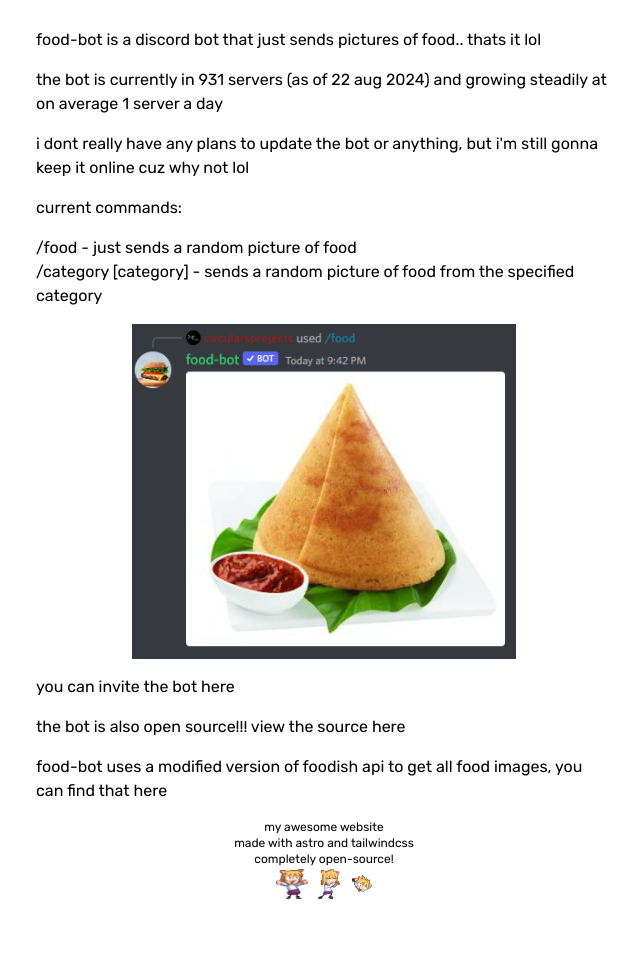
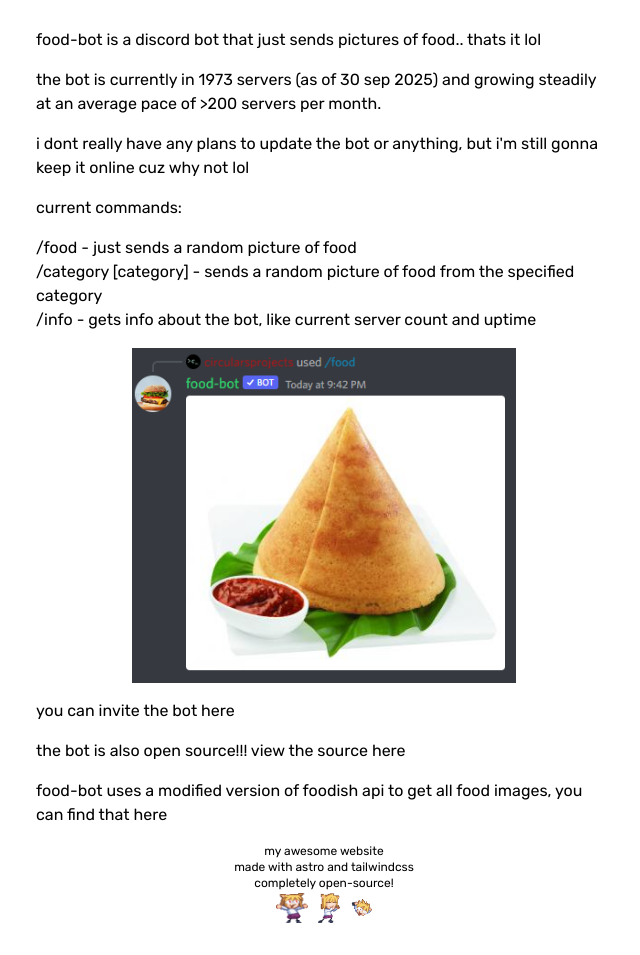
Before and after one commit to circularsprojects/circular-astro, an Astro site: page /food-bot in a window 1280 px wide. Shown: the part 92-1047 px from the top of the page, without its empty margins (316-956 px from the left). Before the commit the page ends 1023 px from the top, so only its background shows below. Built offline with nearby package versions, Linux system fonts and the light colour scheme; Astro itself is replaced by a stand-in of ours; a web font is replaced by a local one; what @catppuccin/tailwindcss would draw is missing.

Commit message:
update food-bot page

```diff
--- a/src/pages/food-bot.astro
+++ b/src/pages/food-bot.astro
@@ -9,16 +9,17 @@ import Footer from '../components/Footer.astro';
   <main class="p-8 w-full lg:w-1/2 text-left self-center text-ctp-text flex flex-col gap-4">
     <h1 class="text-4xl font-bold my-4"><a class="text-ctp-overlay0" href="/">circular/</a>food-bot</h1>
     <p>food-bot is a discord bot that just sends pictures of food.. thats it lol</p>
-    <p>the bot is currently in 931 servers (as of 22 aug 2024) and growing steadily at on average 1 server a day</p>
+    <p>the bot is currently in 1973 servers (as of 30 sep 2025) and growing steadily at an average pace of >200 servers per month.</p>
     <p>i dont really have any plans to update the bot or anything, but i'm still gonna keep it online cuz why not lol</p>
     <p>current commands:</p>
     <ul>
       <li>/food - just sends a random picture of food</li>
       <li>/category [category] - sends a random picture of food from the specified category</li>
+      <li>/info - gets info about the bot, like current server count and uptime</li>
     </ul>
     <Image src="/food.png" alt="food-bot command example screenshot" width=420 height=366 class="self-center w-96" />
     <p>you can invite the bot <a href="https://discord.com/api/oauth2/authorize?client_id=866362531546398752&permissions=51200&scope=applications.commands%20bot" class="text-ctp-sky">here</a></p>
-    <p>the bot is also open source!!! view the source <a href="https://github.com/circularsprojects/foodbot" class="text-ctp-sky">here</a></p>
+    <p>the bot is also open source!!! view the source <a href="https://github.com/circularsprojects/foodbot-swift" class="text-ctp-sky">here</a></p>
     <p>food-bot uses a modified version of foodish api to get all food images, you can find that <a href="https://github.com/surhud004/Foodish" class="text-ctp-sky">here</a></p>
     <Footer />
   </main>
```
